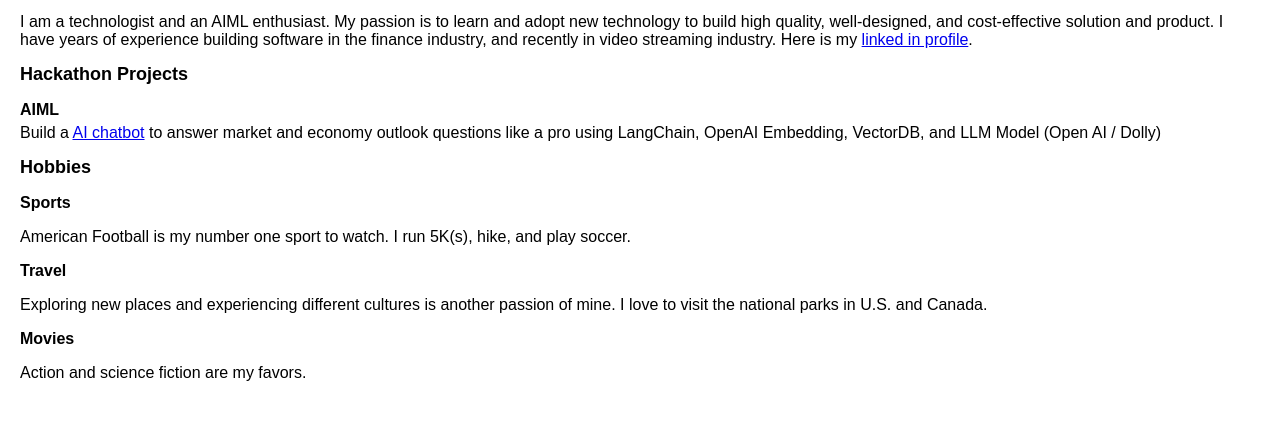
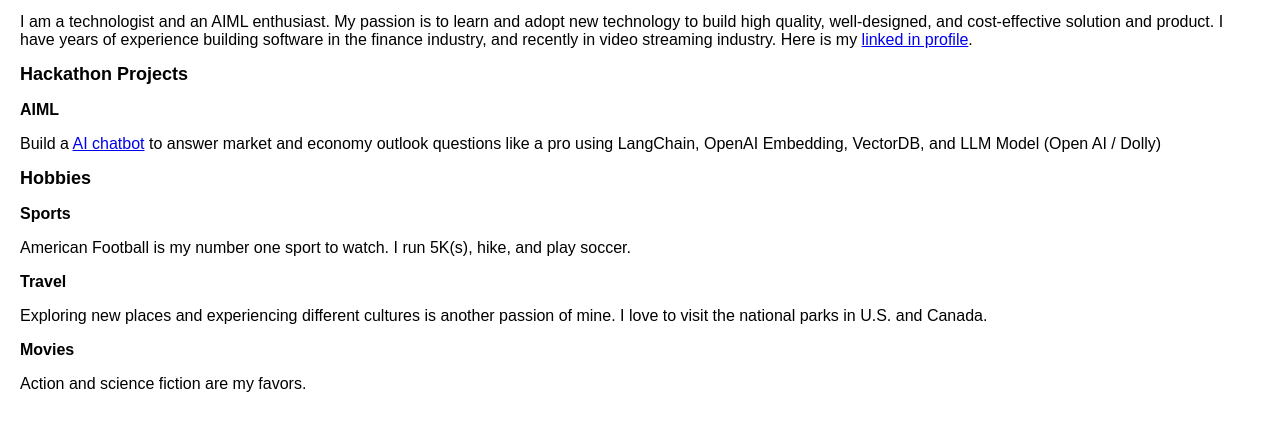
Before and after one commit to lrmillennium/lrmillennium.github.io, a plain HTML site: page index.html in a window 1280 px wide. Shown: the part 271-702 px from the top of the page. Drawn offline with Linux system fonts and the light colour scheme.

```diff
--- a/index.html
+++ b/index.html
@@ -45,7 +45,7 @@
 
 <h2>Hackathon Projects</h2>
 <h3>AIML</h3>
-Build a <a href="https://devpost.com/software/u-s-market-pro-chat-bot?ref_content=my-projects-tab&ref_feature=my_projects">AI chatbot</a> to answer market and economy outlook questions like a pro using LangChain, OpenAI Embedding, VectorDB, and LLM Model (Open AI / Dolly)
+<p>Build a <a href="https://devpost.com/software/u-s-market-pro-chat-bot?ref_content=my-projects-tab&ref_feature=my_projects">AI chatbot</a> to answer market and economy outlook questions like a pro using LangChain, OpenAI Embedding, VectorDB, and LLM Model (Open AI / Dolly)</p>
 <h2>Hobbies</h2>
 <h3>Sports</h3>
 <p>
```
